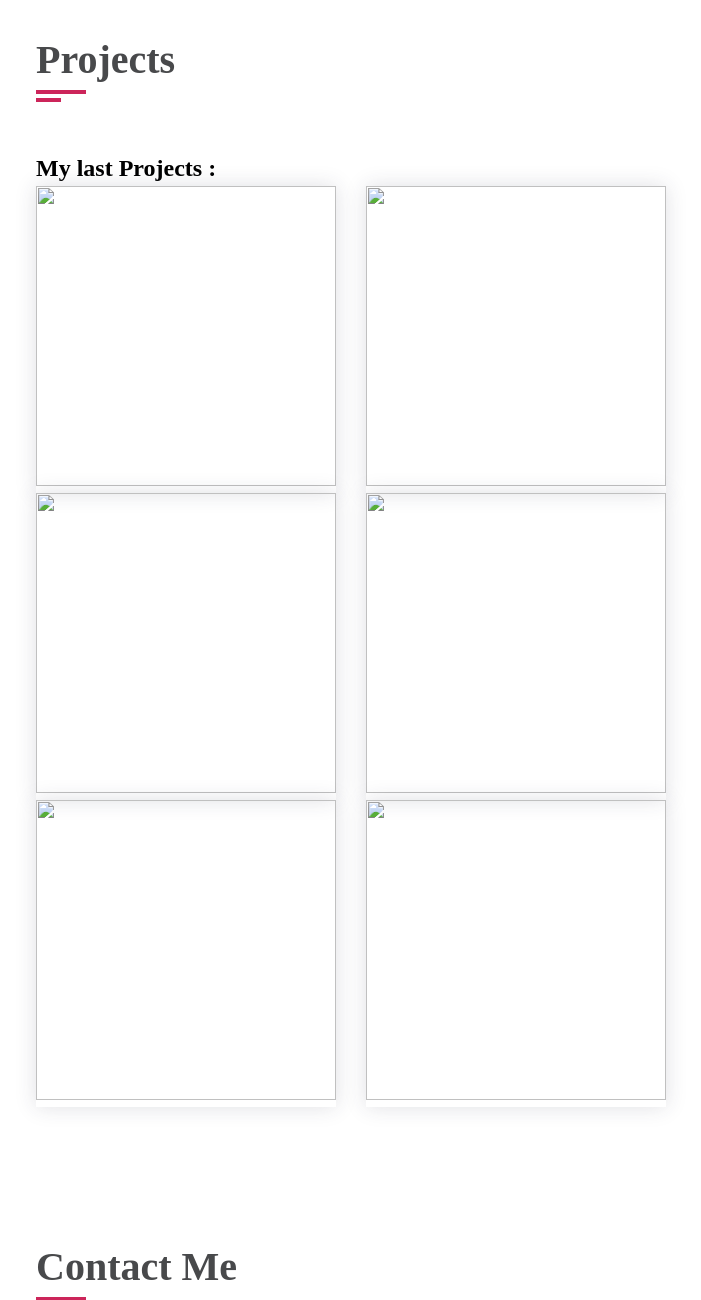
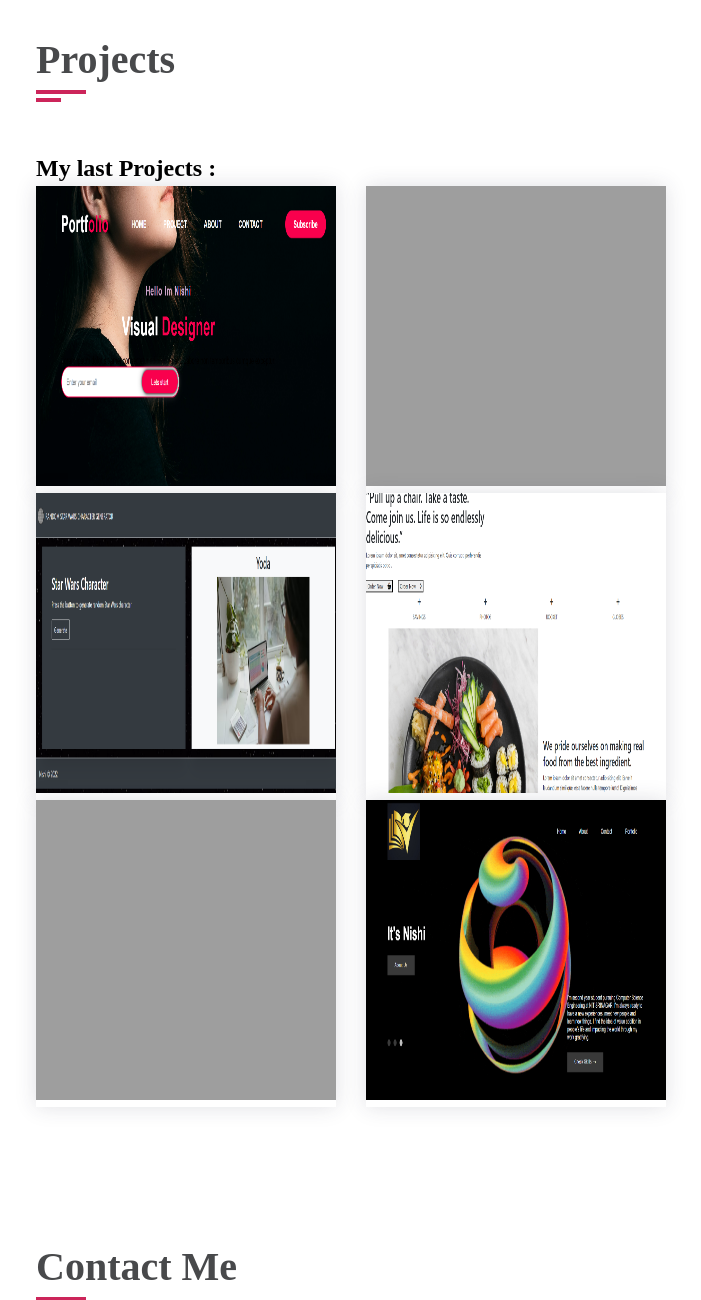
Before and after one commit to nishi719/portfolio, a plain HTML site: page index.html in a window 1280 px wide. Shown: the part 2071-3371 px from the top of the page, without its empty margins (269-970 px from the left). Drawn offline with Linux system fonts and the light colour scheme; the site is published under a folder, as on GitHub Pages, so addresses that start at the root find nothing; a web font is replaced by a local one.

Commit message:
Update index.html

```diff
--- a/index.html
+++ b/index.html
@@ -248,42 +248,42 @@
                  <div class="project-item padd-15">
                     <div class="project-item-inner shadow-dark">
                         <div class="project-img">
-                            <a href="/Module 5/module5.html " target="_blank"><img src="/image/2022-11-30.png" height="300px" width="300px"></a>
+                            <a href="Module 5/module5.html " target="_blank"><img src="image/2022-11-30.png" height="300px" width="300px"></a>
                         </div>
                     </div>
                  </div>
                  <div class="project-item padd-15">
                     <div class="project-item-inner shadow-dark">
                         <div class="project-img">
-                            <a href="/Module 6/module6.html " target="_blank"><img src="/image/2022-11-30 (1).png" height="300px" width="300px"></a>
+                            <a href="Module 6/module6.html " target="_blank"><img src="image/2022-11-30 (1).png" height="300px" width="300px"></a>
                         </div>
                     </div>
                  </div>
                  <div class="project-item padd-15">
                     <div class="project-item-inner shadow-dark">
                         <div class="project-img">
-                            <a href="/Module 10/module.html " target="_blank"><img src="/image/2022-11-30 (3).png"height="300px" width="300px"></a>
+                            <a href="Module 10/module.html " target="_blank"><img src="image/2022-11-30 (3).png"height="300px" width="300px"></a>
                         </div>
                     </div>
                  </div>
                  <div class="project-item padd-15">
                     <div class="project-item-inner shadow-dark">
                         <div class="project-img">
-                            <a href="/Module 9/project9.html " target="_blank"><img src="/image/2022-11-30 (2).png"height="300px" width="300px"></a>
+                            <a href="Module 9/project9.html " target="_blank"><img src="image/2022-11-30 (2).png"height="300px" width="300px"></a>
                         </div>
                     </div>
                  </div>
                  <div class="project-item padd-15">
                     <div class="project-item-inner shadow-dark">
                         <div class="project-img">
-                            <a href="/Practice/index.html " target="_blank"><img src="/image/2022-11-30 (5).png" height="300px" width="300px"></a>
+                            <a href="Practice/index.html " target="_blank"><img src="image/2022-11-30 (5).png" height="300px" width="300px"></a>
                         </div>
                     </div>
                  </div>
                  <div class="project-item padd-15">
                     <div class="project-item-inner shadow-dark">
                         <div class="project-img">
-                            <a href="/Practice/Portfolio.html " target="_blank"><img src="/image/2022-11-30 (4).png" height="300px" width="300px"></a>
+                            <a href="Practice/Portfolio.html " target="_blank"><img src="image/2022-11-30 (4).png" height="300px" width="300px"></a>
                         </div>
                     </div>
                  </div>
```
